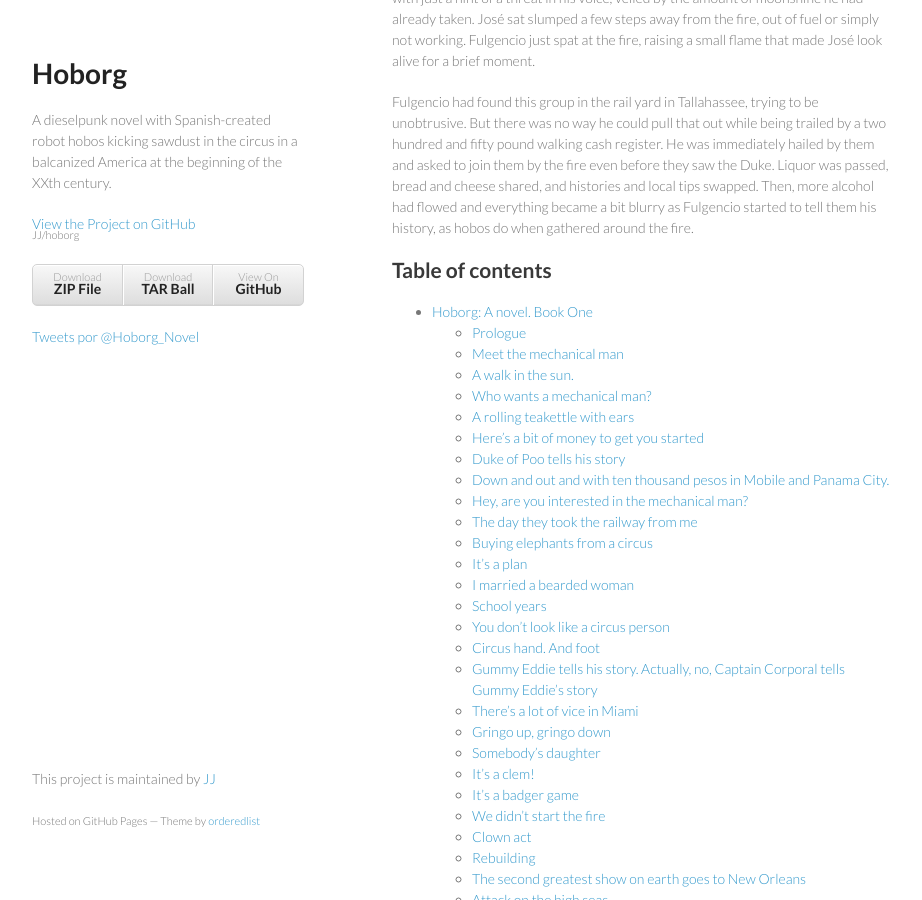
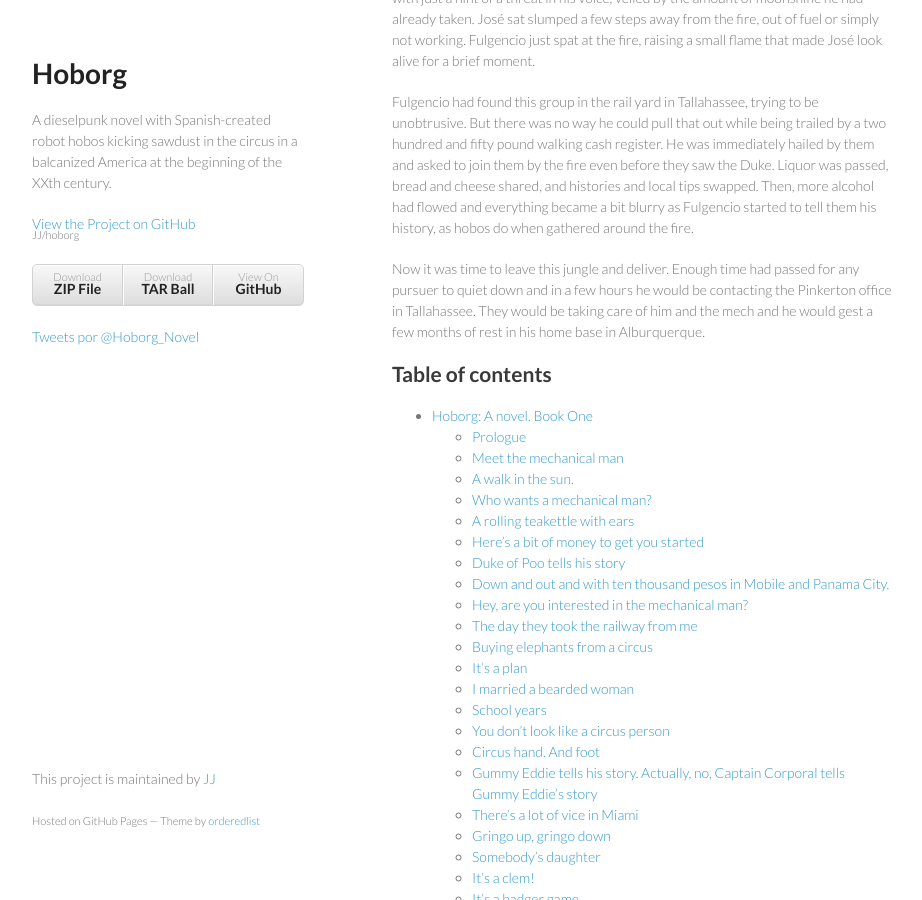
Before and after one commit to JJ/hoborg, a Jekyll site: the page built from text/text.md, in a window 1280 px wide and 900 px high, scrolled down 52192 px. Shown: the whole window, without its empty margins (178-1100 px from the left). Built offline with Jekyll 4.4.1, drawn with Linux system fonts in a browser that asks for light colours; comment, search, counter and statistics services are not loaded.

Commit message:
Sync text/text.md from master to gh-pages

```diff
--- a/text/text.md
+++ b/text/text.md
@@ -2940,6 +2940,12 @@ and local tips swapped. Then, more alcohol had flowed and everything
 became a bit blurry as Fulgencio started to tell them his history, as
 hobos do when gathered around the fire.
 
+Now it was time to leave this jungle and deliver. Enough time had passed for any
+pursuer to quiet down and in a few hours he would be contacting the
+Pinkerton office in Tallahassee. They would be taking care of him and
+the mech and he would gest a few months of rest in his home base in
+Alburquerque.
+
 Table of contents
 ----------------------
 
```
